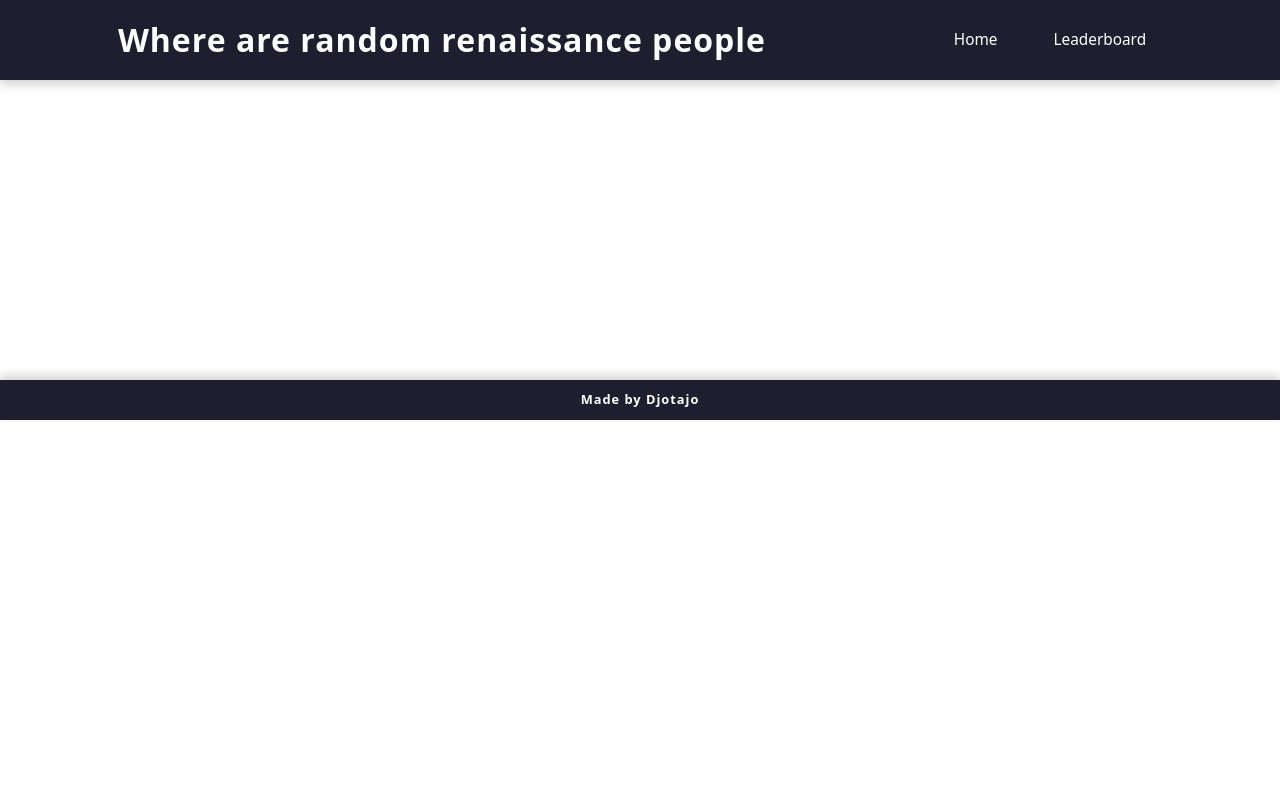
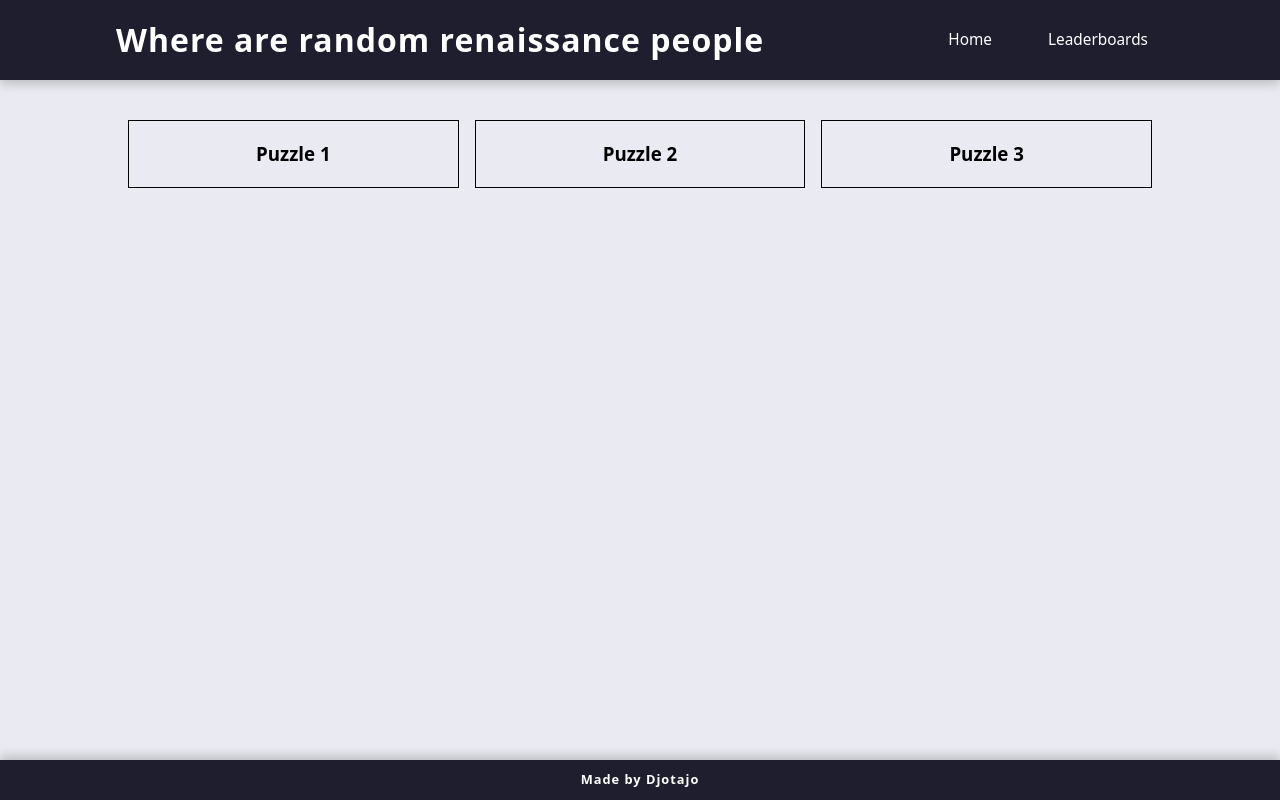
Before and after one commit to Djotajo/where-is-waldo-frontend, a React (Vite) app: page /leaderboards in a window 1280 px wide. Built offline with nearby package versions, Linux system fonts and the light colour scheme.

Commit message:
Create 3 puzzles view, Create Leaderboards

```diff
--- a/src/App.css
+++ b/src/App.css
@@ -91,9 +91,9 @@ nav h1 {
 }
 
 .hero {
-  background-image: url("/emile-perron-xrVDYZRGdw4-unsplash.jpg");
-  background-size: cover;
-  background-position: center;
+  /* background-image: url("/emile-perron-xrVDYZRGdw4-unsplash.jpg"); */
+  /* background-size: cover; */
+  /* background-position: center; */
   height: 95vh;
   color: white;
   display: flex;
@@ -121,3 +121,72 @@ nav h1 {
   border: 1px dotted white;
   position: absolute;
 }
+
+.puzzles-div {
+  display: flex;
+  width: 80%;
+  height: 300px;
+  /* gap: 2em; */
+  justify-content: space-around;
+}
+
+.leaderboards-full-page {
+  height: 95vh;
+  color: white;
+  display: flex;
+  align-items: center;
+  display: flex;
+  flex-direction: column;
+  padding-top: 15vh;
+}
+
+.leaderboards {
+  display: flex;
+  width: 80%;
+  height: 300px;
+  justify-content: space-around;
+  color: black;
+  align-items: flex-start;
+  gap: 1em;
+}
+
+.leaderboard {
+  border: 1px solid black;
+  width: 100%;
+}
+
+.puzzles-div :first-child {
+  background-image: url("/bruegel.jpg");
+  background-size: cover;
+  width: 30%;
+  height: 300px;
+  height: auto;
+  z-index: 5;
+}
+
+.puzzles-div :nth-child(2) {
+  background-image: url("/bruegel2.jpg");
+  background-size: cover;
+  width: 30%;
+  height: 300px;
+  height: auto;
+  z-index: 5;
+}
+
+.puzzles-div :last-child {
+  background-image: url("/const.jpg");
+  background-size: cover;
+  width: 30%;
+  height: 300px;
+  height: auto;
+  z-index: 5;
+}
+
+/* .puzzle-preview {
+  background-image: url("/bruegel.jpg");
+  background-size: cover;
+  width: 30%;
+  height: 300px;
+  height: auto;
+  z-index: 5;
+} */
--- a/src/App.jsx
+++ b/src/App.jsx
@@ -6,6 +6,7 @@ import "./App.css";
 
 import Home from "./components/home";
 import DisplayPuzzle from "./components/DisplayPuzzle";
+import Leaderboards from "./components/Leaderboards";
 
 function App() {
   return <AppContent />;
@@ -28,8 +29,8 @@ function AppContent() {
             </Link>
           </li>
           <li>
-            <Link to="/leaderboard" onClick={() => setIsOpen(false)}>
-              Leaderboard
+            <Link to="/leaderboards" onClick={() => setIsOpen(false)}>
+              Leaderboards
             </Link>
           </li>
         </ul>
@@ -37,7 +38,18 @@ function AppContent() {
 
       <Routes>
         <Route path="/" element={<Home />} />
-        <Route path="/leaderboard" element={<DisplayPuzzle />} />
+        <Route path="/leaderboards" element={<Leaderboards />} />
+
+        <Route
+          path="/puzzle1"
+          element={<DisplayPuzzle image="/bruegel.jpg" />}
+        />
+        <Route
+          path="/puzzle2"
+          element={<DisplayPuzzle image="/bruegel2.jpg" />}
+        />
+
+        <Route path="/puzzle3" element={<DisplayPuzzle image="/const.jpg" />} />
       </Routes>
 
       <footer>
--- a/src/components/DisplayPuzzle.jsx
+++ b/src/components/DisplayPuzzle.jsx
@@ -1,10 +1,10 @@
 import DisplayCursorCircle from "./DisplayCursorCircle";
 
-function DisplayPuzzle() {
+function DisplayPuzzle({ image }) {
   return (
     <>
       <div className="puzzle">
-        <img src="/alex.jpg" alt="" className="puzzle-img" />
+        <img src={image} alt="" className="puzzle-img" />
       </div>
       <DisplayCursorCircle />
     </>
--- /dev/null
+++ b/src/components/Leaderboards.jsx
@@ -0,0 +1,32 @@
+import { Link } from "react-router-dom";
+
+function Leaderboards() {
+  return (
+    <>
+      <div className="leaderboards-full-page">
+        <div className="leaderboards">
+          <div className="leaderboard">
+            <h3 className="leaderboard-header">Puzzle 1</h3>
+            <div className="leaderboard-header">
+              {/* map za rezultate rang mjesto, ime igraca i vrijeme */}
+            </div>
+          </div>
+          <div className="leaderboard">
+            <h3 className="leaderboard-header">Puzzle 2</h3>
+            <div className="leaderboard-header">
+              {/* map za rezultate rang mjesto, ime igraca i vrijeme */}
+            </div>
+          </div>
+          <div className="leaderboard">
+            <h3 className="leaderboard-header">Puzzle 3</h3>
+            <div className="leaderboard-header">
+              {/* map za rezultate rang mjesto, ime igraca i vrijeme */}
+            </div>
+          </div>
+        </div>
+      </div>
+    </>
+  );
+}
+
+export default Leaderboards;
--- a/src/components/home.jsx
+++ b/src/components/home.jsx
@@ -1,13 +1,17 @@
 import DisplayCursorCircle from "./DisplayCursorCircle";
+import { Link } from "react-router-dom";
 
 function Home() {
   return (
     <>
       <div className="hero">
-        <h1>Text</h1>
+        <div className="puzzles-div">
+          <Link to={`/puzzle1`} className="puzzle-preview"></Link>
+          <Link to={`/puzzle2`} className="puzzle-preview"></Link>
+          <Link to={`/puzzle3`} className="puzzle-preview"></Link>
+        </div>
       </div>
       <DisplayCursorCircle />
-      <div className="dashboard"></div>
     </>
   );
 }
```
